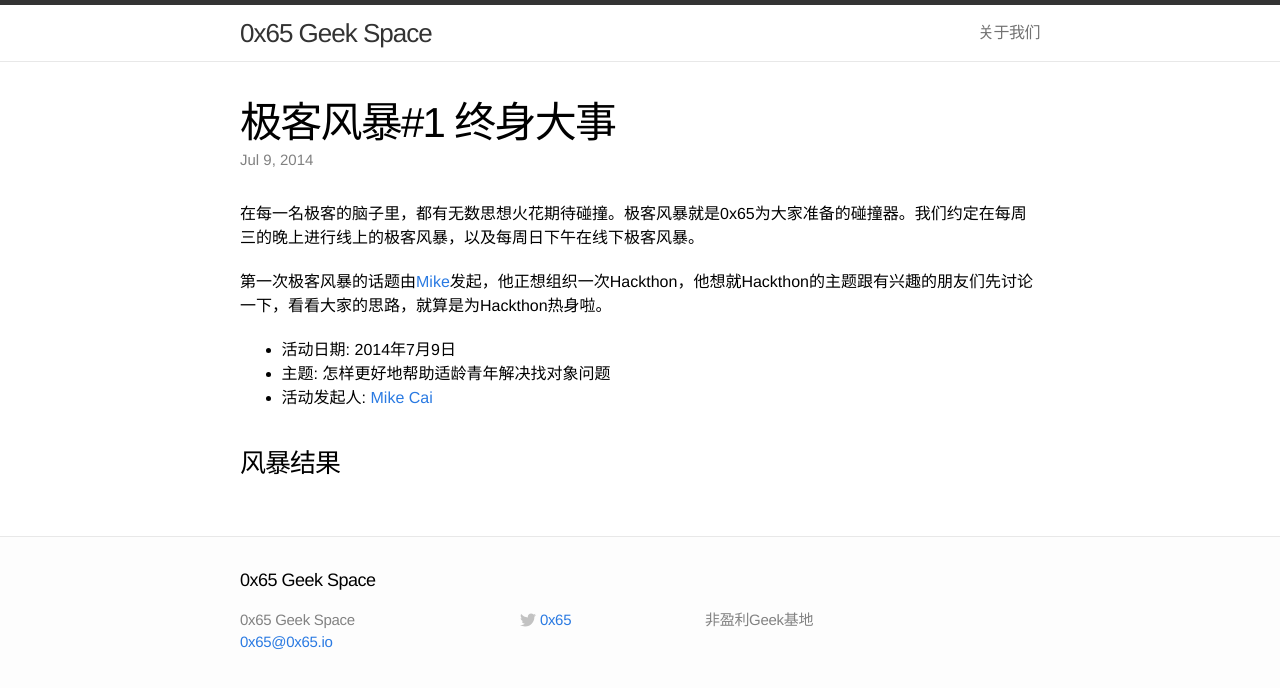
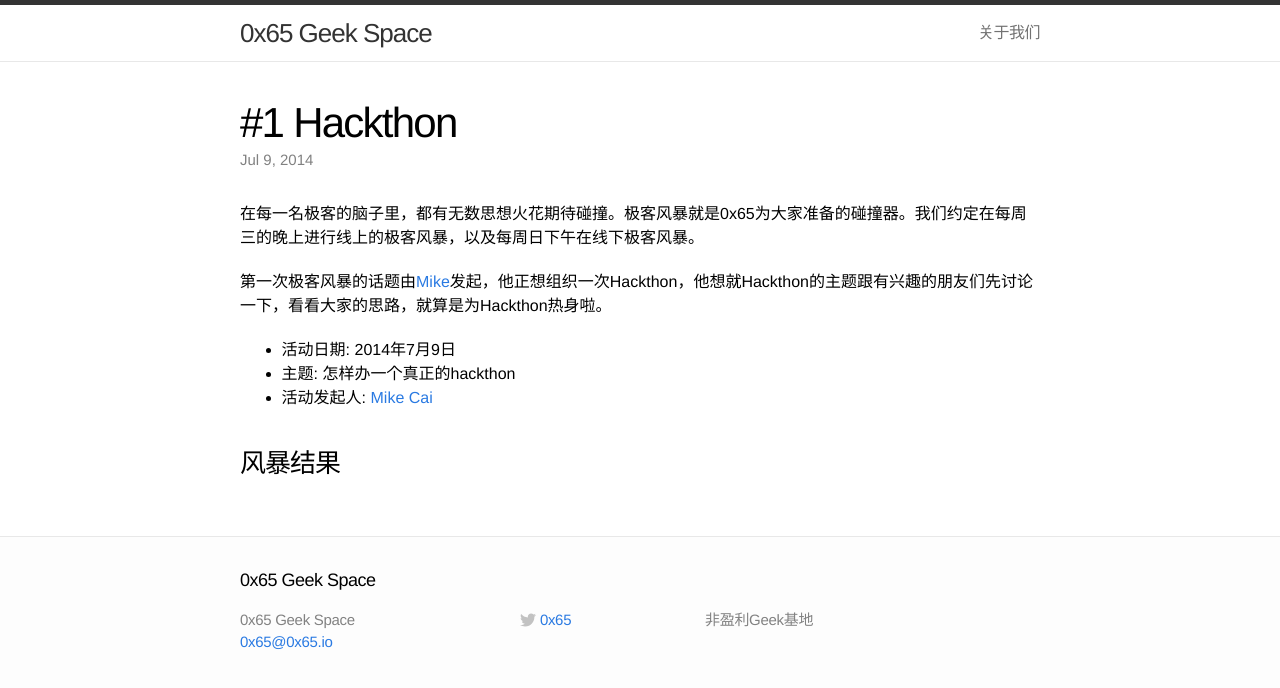
Before and after one commit to 0x65geekspace/0x65geekspace.github.io, a Jekyll site: the page built from _posts/2014-07-09-geekstrom-001.markdown, in a window 1280 px wide. Shown: the top 688 px of the page. Built offline with Jekyll 4.4.1, drawn with Linux system fonts in a browser that asks for light colours.

Commit message:
Update 2014-07-09-geekstrom-001.markdown

```diff
--- a/_posts/2014-07-09-geekstrom-001.markdown
+++ b/_posts/2014-07-09-geekstrom-001.markdown
@@ -1,6 +1,6 @@
 ---
 layout: post
-title:  "极客风暴#1 终身大事"
+title:  "#1 Hackthon"
 categories: GeekStorm
 ---
 
@@ -9,7 +9,7 @@ categories: GeekStorm
 第一次极客风暴的话题由[Mike][Mike]发起，他正想组织一次Hackthon，他想就Hackthon的主题跟有兴趣的朋友们先讨论一下，看看大家的思路，就算是为Hackthon热身啦。
 
 - 活动日期: 2014年7月9日
-- 主题: 怎样更好地帮助适龄青年解决找对象问题
+- 主题: 怎样办一个真正的hackthon
 - 活动发起人: [Mike Cai][Mike]
 
 ### 风暴结果 ###
```
